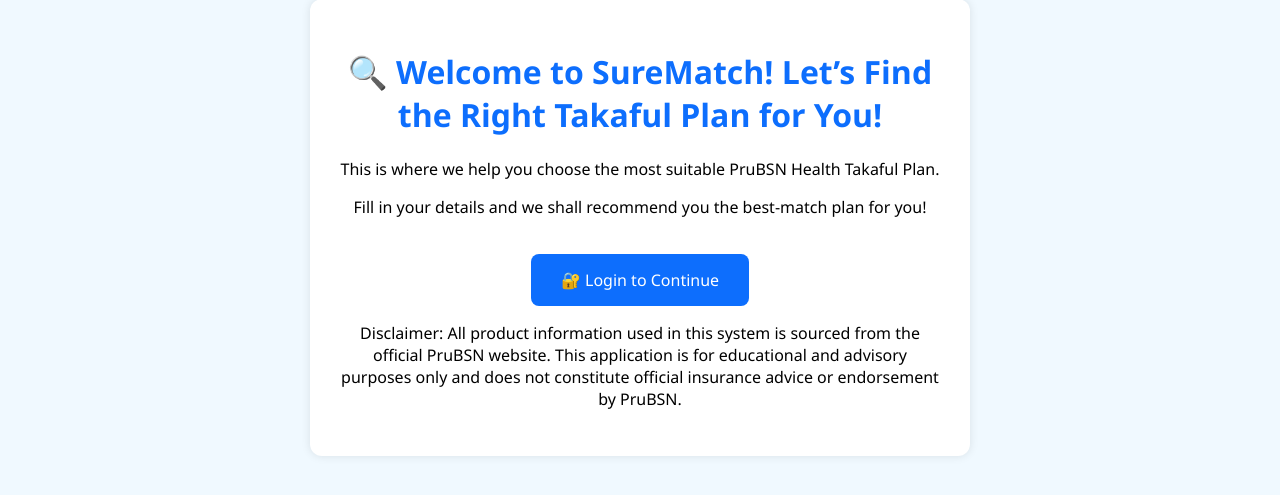
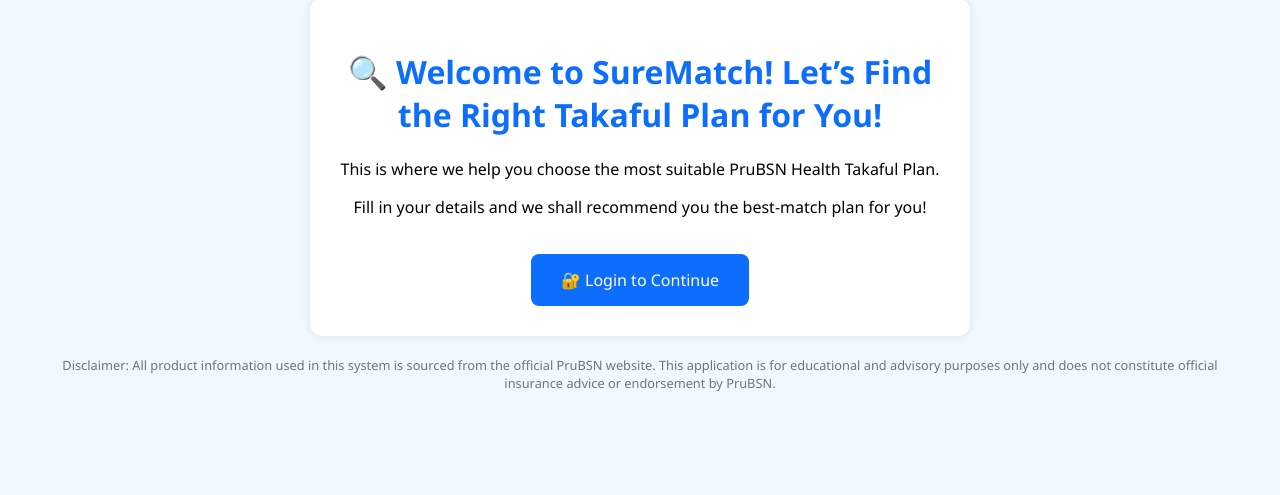
Before and after one commit to imansof/ExpertSystemTakaful, a Flask app: page / in a window 1280 px wide. Shown: the part 49-544 px from the top of the page. Run offline with Flask 3, Linux system fonts and the light colour scheme; parts of the project's set-up code (start-up, migrations or seed data) failed here and were passed over.

Commit message:
Add disclaimer section to home.html

```diff
--- a/templates/home.html
+++ b/templates/home.html
@@ -17,6 +17,11 @@
             box-shadow: 0 0 10px rgba(0,0,0,0.1);
             max-width: 600px;
             margin: auto;
+        }
+        .disclaimer {
+            font-size: 0.8rem;
+            color: #6c757d;
+            margin-top: 20px;
         }
         h1 {
             color: #0d6efd;
@@ -43,13 +48,12 @@
 
         <!-- ✅ Link to Login Page -->
         <a href="{{ url_for('login') }}" class="start-button">🔐 Login to Continue</a>
-
-        <!-- 📌 Disclaimer -->
+    </div>
+    <!-- 📌 Disclaimer -->
         <p class="disclaimer">
             Disclaimer: All product information used in this system is sourced from the official PruBSN website.
             This application is for educational and advisory purposes only and does not constitute official
             insurance advice or endorsement by PruBSN.
         </p>
-    </div>
 </body>
 </html>
```
